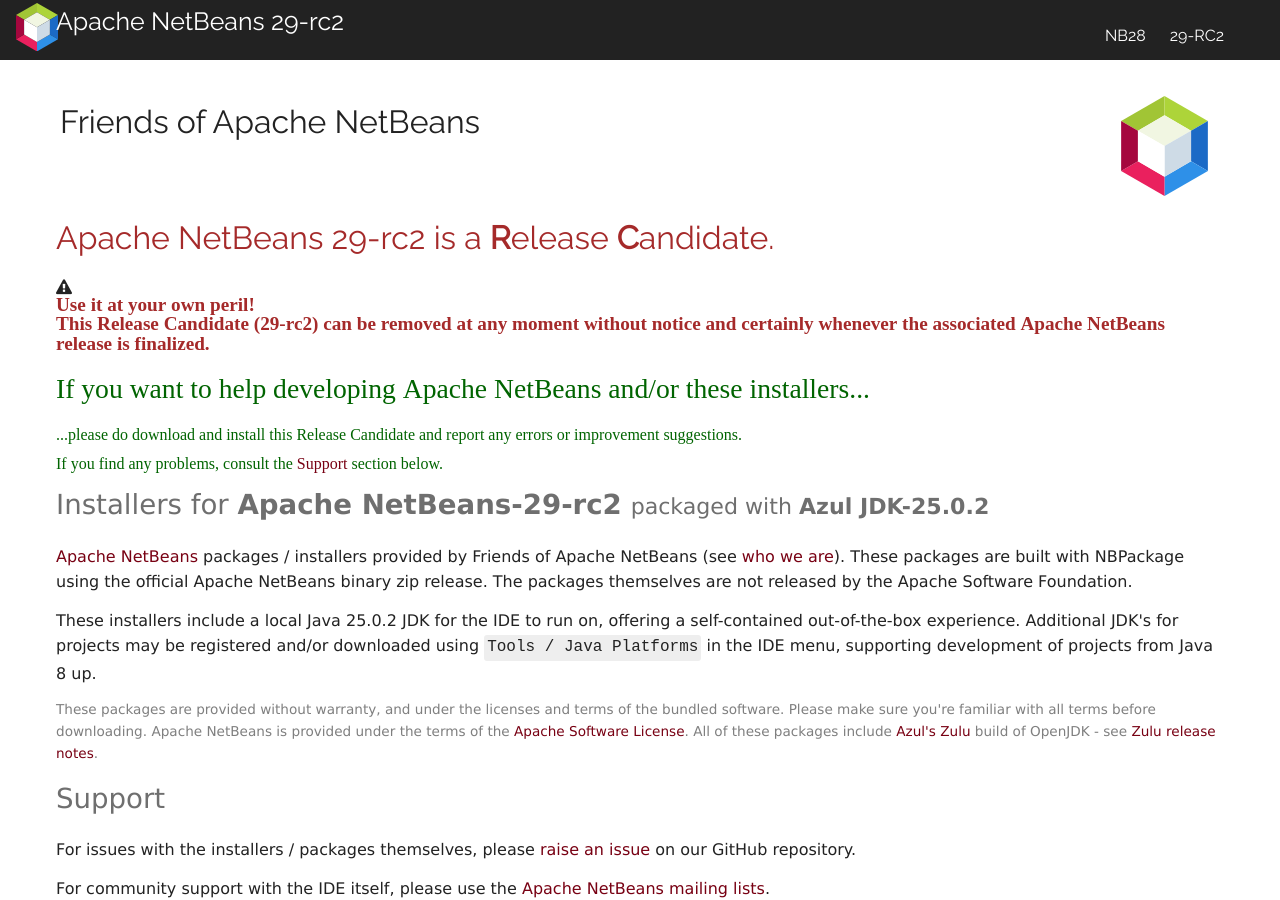
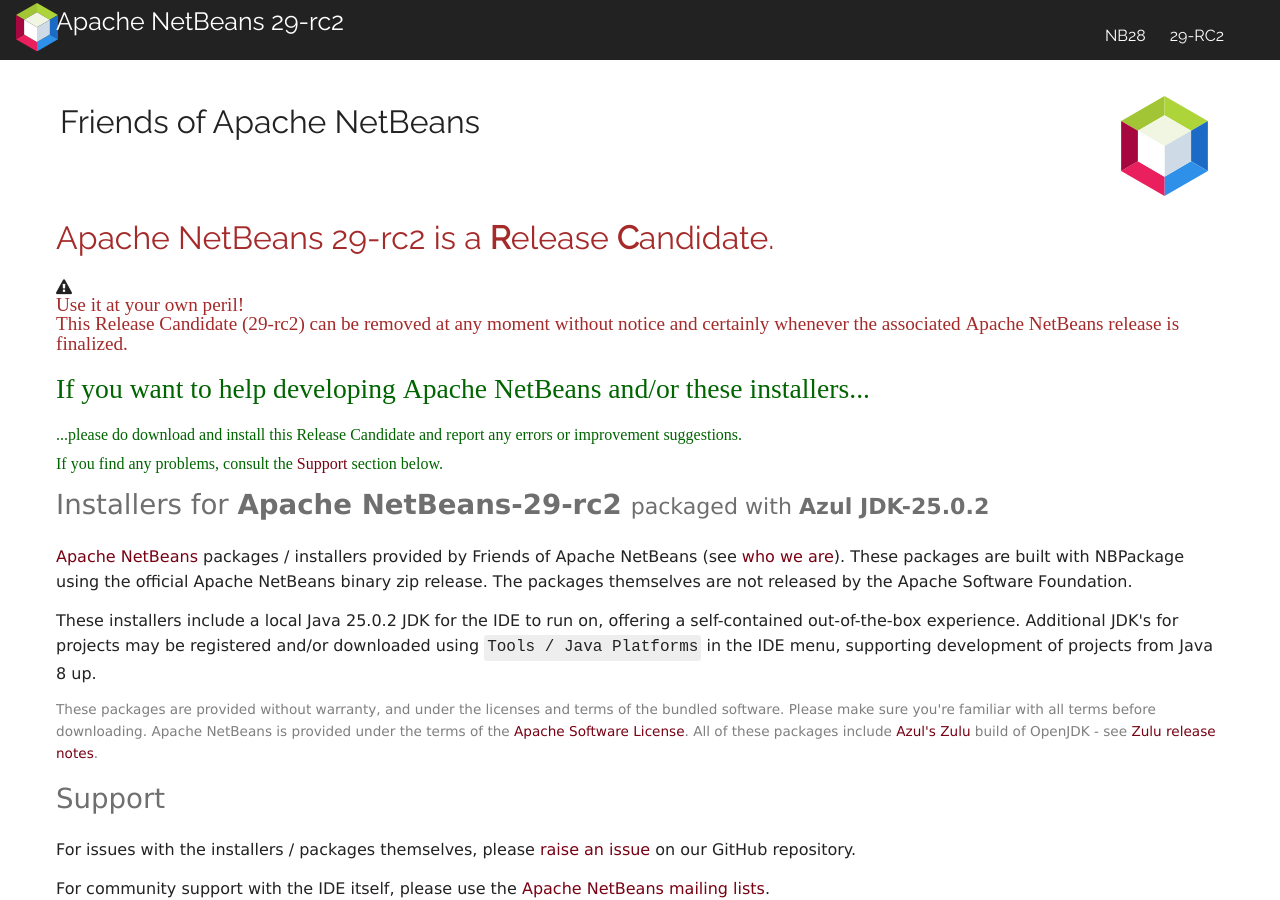
Before and after one commit to Friends-of-Apache-NetBeans/netbeans-installers-site, a Jekyll site: the page built from rc29-rc2.md, in a window 1280 px wide and 900 px high. Built offline with Jekyll 4.4.1, drawn with Linux system fonts in a browser that asks for light colours; nearby versions of some CDN libraries.

Commit message:
do not overdo on bold

```diff
--- a/_includes/prerelease.html
+++ b/_includes/prerelease.html
@@ -1,7 +1,7 @@
 
 <h1 class="warning" style="font-size: 200%;color:brown;">Apache NetBeans {{sb.netbeans-version}} is a <b>R</b>elease <b>C</b>andidate.</h1>
 <section class="fa fa-warning">
-<p style="font-size: 120%;color:brown; font-weight: bolder;">
+<p style="font-size: 120%;color:brown;">
 Use it at your own peril!<br>
 
 This Release Candidate ({{sb.netbeans-version}}) can be removed at any moment without notice and certainly whenever the associated Apache NetBeans release is finalized.
```
